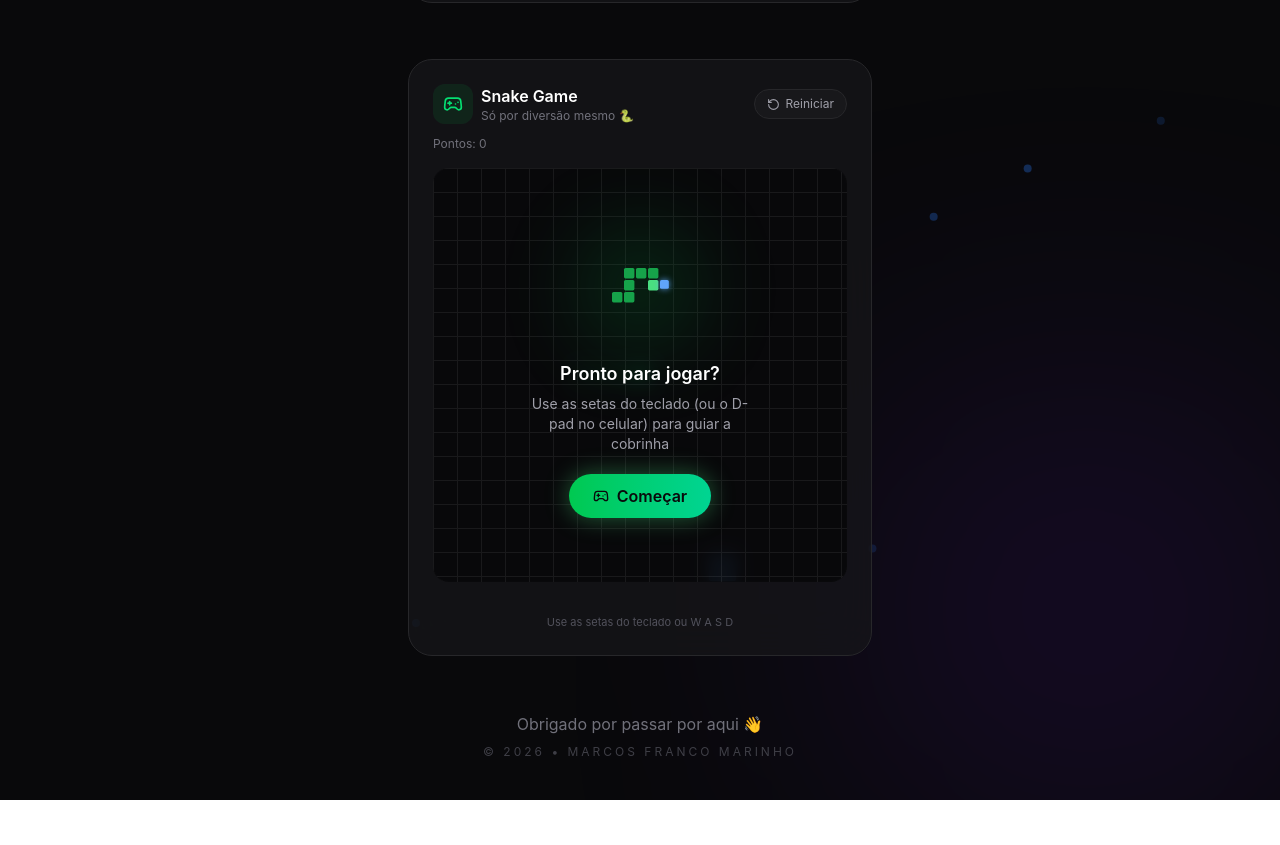
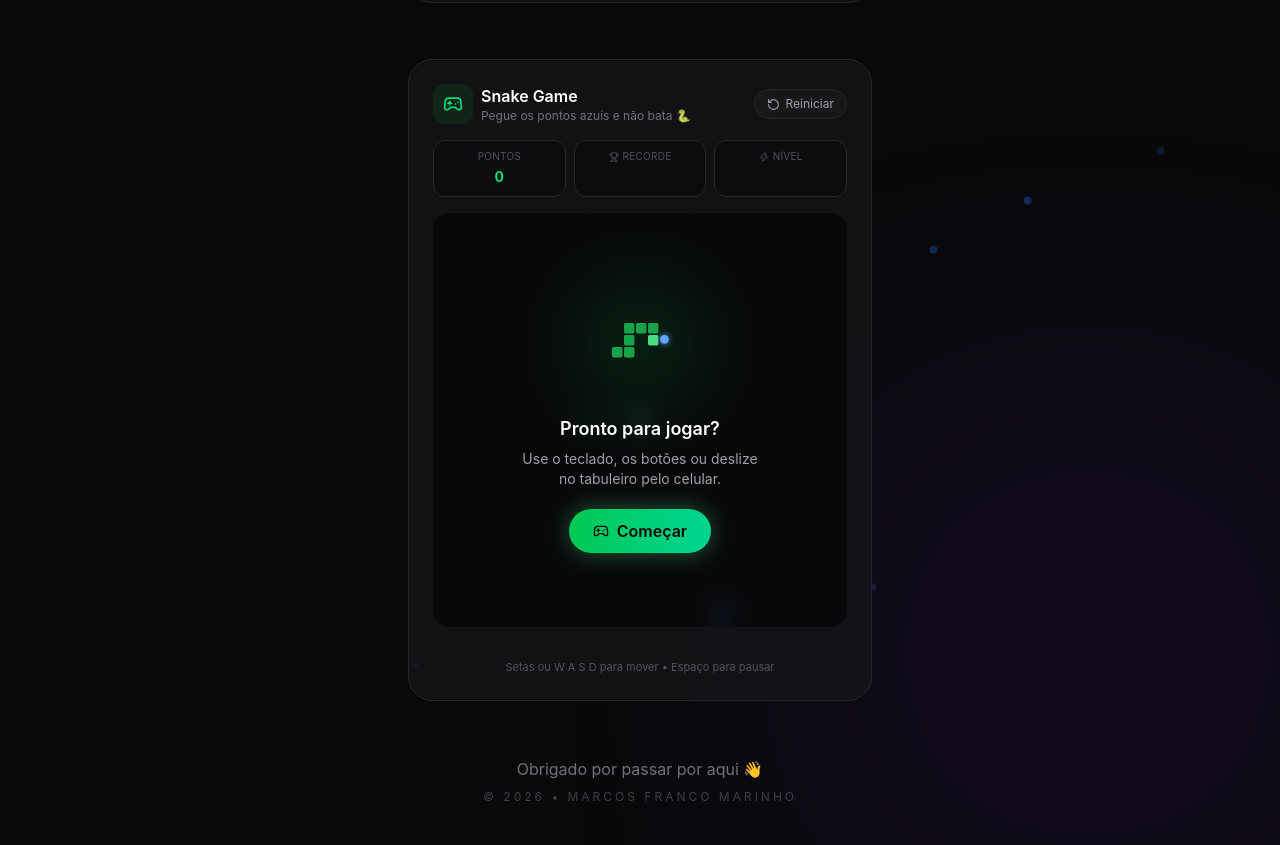
Before and after one commit to marcosfrancomarinho/meu-perfil, a React (Vite) app: page / in a window 1280 px wide. Shown: the part 1187-2032 px from the top of the page. Before the commit the page ends 1987 px from the top, so only its background shows below. Built offline with nearby package versions, Linux system fonts and the light colour scheme.

Commit message:
feat: enhance snake game interface and controls

```diff
--- a/src/components/SnakeGame/SnakeGame.tsx
+++ b/src/components/SnakeGame/SnakeGame.tsx
@@ -1,5 +1,5 @@
-import { useEffect } from 'react';
-import { Gamepad2, RotateCcw, Skull } from 'lucide-react';
+import { useEffect, useRef } from 'react';
+import { Gamepad2, Pause, Play, RotateCcw, Skull, Trophy, Zap } from 'lucide-react';
 import { AnimatePresence, motion } from 'framer-motion';
 import { useSnakeGame, type Direction } from '../../hooks/useSnakeGame';
 import { DPad } from './DPad';
@@ -10,9 +10,13 @@ const KEY_MAP: Record<string, Direction> = {
   ArrowLeft: 'LEFT',
   ArrowRight: 'RIGHT',
   w: 'UP',
+  W: 'UP',
   s: 'DOWN',
+  S: 'DOWN',
   a: 'LEFT',
+  A: 'LEFT',
   d: 'RIGHT',
+  D: 'RIGHT',
 };
 
 const START_ICON_CELLS = [
@@ -25,20 +29,68 @@ const START_ICON_CELLS = [
   { x: 60, y: 40, delay: 0.57 },
 ];
 
+const SWIPE_DISTANCE = 24;
+
 export function SnakeGame() {
-  const { snake, food, score, isGameOver, hasStarted, gridSize, setDirection, start, reset } = useSnakeGame();
+  const {
+    snake,
+    food,
+    score,
+    highScore,
+    level,
+    isGameOver,
+    isPaused,
+    hasStarted,
+    gridSize,
+    setDirection,
+    start,
+    togglePause,
+    reset,
+  } = useSnakeGame();
+
+  const touchStart = useRef<{ x: number; y: number } | null>(null);
 
   useEffect(() => {
     function handleKeyDown(event: KeyboardEvent) {
+      if (event.key === ' ' && hasStarted && !isGameOver) {
+        event.preventDefault();
+        togglePause();
+        return;
+      }
+
       const direction = KEY_MAP[event.key];
       if (!direction) return;
+
       event.preventDefault();
       setDirection(direction);
     }
 
     window.addEventListener('keydown', handleKeyDown);
     return () => window.removeEventListener('keydown', handleKeyDown);
-  }, [setDirection]);
+  }, [hasStarted, isGameOver, setDirection, togglePause]);
+
+  function handleTouchStart(event: React.TouchEvent<HTMLDivElement>) {
+    const touch = event.touches[0];
+    touchStart.current = { x: touch.clientX, y: touch.clientY };
+  }
+
+  function handleTouchEnd(event: React.TouchEvent<HTMLDivElement>) {
+    if (!touchStart.current) return;
+
+    const touch = event.changedTouches[0];
+    const deltaX = touch.clientX - touchStart.current.x;
+    const deltaY = touch.clientY - touchStart.current.y;
+    touchStart.current = null;
+
+    if (Math.max(Math.abs(deltaX), Math.abs(deltaY)) < SWIPE_DISTANCE) return;
+
+    if (Math.abs(deltaX) > Math.abs(deltaY)) {
+      setDirection(deltaX > 0 ? 'RIGHT' : 'LEFT');
+      return;
+    }
+
+    setDirection(deltaY > 0 ? 'DOWN' : 'UP');
+  }
 
   const snakeCells = new Set(snake.map((segment) => `${segment.x},${segment.y}`));
   const headKey = `${snake[0].x},${snake[0].y}`;
@@ -54,29 +106,62 @@ export function SnakeGame() {
       <div className='flex items-center justify-between gap-3'>
         <div className='flex items-center gap-2'>
           <div className='flex h-9 w-9 shrink-0 items-center justify-center rounded-xl bg-green-500/10 text-green-400 sm:h-10 sm:w-10'>
-            <Gamepad2 size={18} className='sm:size-5' />
+            <Gamepad2 size={18} aria-hidden='true' className='sm:size-5' />
           </div>
           <div>
             <h3 className='text-sm font-semibold sm:text-base'>Snake Game</h3>
-            <p className='text-[11px] text-zinc-500 sm:text-xs'>Só por diversão mesmo 🐍</p>
+            <p className='text-[11px] text-zinc-500 sm:text-xs'>Pegue os pontos azuis e não bata 🐍</p>
           </div>
         </div>
+
+        <div className='flex gap-2'>
+          {hasStarted && !isGameOver && (
+            <button
+              type='button'
+              onClick={togglePause}
+              aria-label={isPaused ? 'Continuar jogo' : 'Pausar jogo'}
+              className='flex h-9 w-9 items-center justify-center rounded-full border border-zinc-800 bg-zinc-900 text-zinc-400 transition hover:border-zinc-700 hover:text-white focus-visible:outline-none focus-visible:ring-2 focus-visible:ring-green-400'
+            >
+              {isPaused ? <Play size={14} aria-hidden='true' /> : <Pause size={14} aria-hidden='true' />}
+            </button>
+          )}
 
           <button
             type='button'
             onClick={reset}
-          className='flex shrink-0 items-center gap-1.5 rounded-full border border-zinc-800 bg-zinc-900 px-3 py-1.5 text-[11px] text-zinc-400 transition hover:border-zinc-700 hover:text-white sm:text-xs'
+            className='flex shrink-0 items-center gap-1.5 rounded-full border border-zinc-800 bg-zinc-900 px-3 py-1.5 text-[11px] text-zinc-400 transition hover:border-zinc-700 hover:text-white focus-visible:outline-none focus-visible:ring-2 focus-visible:ring-green-400 sm:text-xs'
           >
-          <RotateCcw size={13} />
+            <RotateCcw size={13} aria-hidden='true' />
             Reiniciar
           </button>
         </div>
+      </div>
 
-      <div className='mt-3 text-[11px] text-zinc-500 sm:text-xs'>Pontos: {score}</div>
+      <div className='mt-4 grid grid-cols-3 gap-2' aria-label='Estatísticas do jogo'>
+        <div className='rounded-xl border border-zinc-800 bg-zinc-950/60 px-2 py-2 text-center'>
+          <span className='block text-[10px] uppercase tracking-wide text-zinc-600'>Pontos</span>
+          <strong aria-live='polite' className='text-sm text-green-400'>{score}</strong>
+        </div>
+        <div className='rounded-xl border border-zinc-800 bg-zinc-950/60 px-2 py-2 text-center'>
+          <span className='flex items-center justify-center gap-1 text-[10px] uppercase tracking-wide text-zinc-600'>
+            <Trophy size={10} aria-hidden='true' /> Recorde
+          </span>
+          <strong className='text-sm text-amber-400'>{highScore}</strong>
+        </div>
+        <div className='rounded-xl border border-zinc-800 bg-zinc-950/60 px-2 py-2 text-center'>
+          <span className='flex items-center justify-center gap-1 text-[10px] uppercase tracking-wide text-zinc-600'>
+            <Zap size={10} aria-hidden='true' /> Nível
+          </span>
+          <strong className='text-sm text-blue-400'>{level}</strong>
+        </div>
+      </div>
 
       <div className='relative mt-4'>
         <div
-          className='mx-auto grid aspect-square w-full max-w-md gap-px overflow-hidden rounded-xl border border-zinc-800 bg-zinc-950 sm:rounded-2xl'
+          onTouchStart={handleTouchStart}
+          onTouchEnd={handleTouchEnd}
+          aria-label='Tabuleiro do jogo da cobrinha. No celular, deslize para mudar a direção.'
+          className='mx-auto grid aspect-square w-full max-w-md touch-none gap-px overflow-hidden rounded-xl border border-zinc-800 bg-zinc-950 sm:rounded-2xl'
           style={{ gridTemplateColumns: `repeat(${gridSize}, 1fr)` }}
         >
           {Array.from({ length: gridSize * gridSize }, (_, index) => {
@@ -90,11 +175,11 @@ export function SnakeGame() {
                 key={key}
                 className={
                   isHead
-                    ? 'rounded-[2px] bg-green-400'
+                    ? 'rounded-[2px] bg-green-300 shadow-[0_0_7px_rgba(134,239,172,.75)]'
                     : isBody
-                      ? 'rounded-[2px] bg-green-600/70'
+                      ? 'rounded-[2px] bg-green-600/75'
                       : isFood
-                        ? 'rounded-[2px] bg-blue-400 shadow-[0_0_6px_rgba(96,165,250,.9)]'
+                        ? 'animate-pulse rounded-full bg-blue-400 shadow-[0_0_8px_rgba(96,165,250,1)]'
                         : 'bg-zinc-900/40'
                 }
               />
@@ -110,15 +195,6 @@ export function SnakeGame() {
               exit={{ opacity: 0 }}
               className='absolute inset-0 z-10 flex flex-col items-center justify-center gap-4 overflow-hidden rounded-xl bg-zinc-950/95 px-6 text-center backdrop-blur-sm sm:rounded-2xl'
             >
-              <div
-                className='pointer-events-none absolute inset-0 opacity-[0.07]'
-                style={{
-                  backgroundImage:
-                    'linear-gradient(to right, #fff 1px, transparent 1px), linear-gradient(to bottom, #fff 1px, transparent 1px)',
-                  backgroundSize: '24px 24px',
-                }}
-              />
-
               <motion.div
                 initial={{ scale: 0.6, opacity: 0 }}
                 animate={{ scale: 1, opacity: 1 }}
@@ -131,7 +207,7 @@ export function SnakeGame() {
                   className='absolute inset-0 rounded-full bg-green-500/25 blur-2xl'
                 />
 
-                <svg viewBox='0 0 100 100' className='relative h-16 w-16 sm:h-20 sm:w-20' fill='none'>
+                <svg viewBox='0 0 100 100' className='relative h-16 w-16 sm:h-20 sm:w-20' fill='none' aria-hidden='true'>
                   {START_ICON_CELLS.map((cell, index) => (
                     <motion.rect
                       key={`${cell.x}-${cell.y}`}
@@ -146,13 +222,12 @@ export function SnakeGame() {
                       transition={{ delay: cell.delay, type: 'spring', stiffness: 260 }}
                     />
                   ))}
-
                   <motion.rect
                     x='75'
                     y='40'
                     width='11'
                     height='11'
-                    rx='2'
+                    rx='5.5'
                     fill='#60a5fa'
                     initial={{ opacity: 0, scale: 0 }}
                     animate={{ opacity: [0, 1, 1], scale: [0, 1.3, 1] }}
@@ -164,8 +239,8 @@ export function SnakeGame() {
 
               <div className='relative space-y-1.5'>
                 <p className='text-base font-semibold sm:text-lg'>Pronto para jogar?</p>
-                <p className='max-w-[240px] text-xs text-zinc-400 sm:text-sm'>
-                  Use as setas do teclado (ou o D-pad no celular) para guiar a cobrinha
+                <p className='max-w-[250px] text-xs text-zinc-400 sm:text-sm'>
+                  Use o teclado, os botões ou deslize no tabuleiro pelo celular.
                 </p>
               </div>
 
@@ -174,11 +249,31 @@ export function SnakeGame() {
                 onClick={start}
                 whileHover={{ scale: 1.04 }}
                 whileTap={{ scale: 0.96 }}
-                className='relative mt-1 flex items-center gap-2 rounded-full bg-gradient-to-r from-green-500 to-emerald-400 px-6 py-2.5 text-sm font-semibold text-zinc-950 shadow-[0_0_25px_rgba(74,222,128,.4)] transition sm:text-base'
+                className='relative mt-1 flex items-center gap-2 rounded-full bg-gradient-to-r from-green-500 to-emerald-400 px-6 py-2.5 text-sm font-semibold text-zinc-950 shadow-[0_0_25px_rgba(74,222,128,.4)] transition focus-visible:outline-none focus-visible:ring-2 focus-visible:ring-white sm:text-base'
               >
-                <Gamepad2 size={16} />
+                <Gamepad2 size={16} aria-hidden='true' />
                 Começar
               </motion.button>
+            </motion.div>
+          )}
+
+          {isPaused && (
+            <motion.div
+              initial={{ opacity: 0 }}
+              animate={{ opacity: 1 }}
+              exit={{ opacity: 0 }}
+              className='absolute inset-0 z-10 flex flex-col items-center justify-center gap-3 rounded-xl bg-zinc-950/85 text-center backdrop-blur-sm sm:rounded-2xl'
+            >
+              <Pause size={32} className='text-blue-400' aria-hidden='true' />
+              <p className='font-semibold'>Jogo pausado</p>
+              <button
+                type='button'
+                onClick={togglePause}
+                className='flex items-center gap-2 rounded-full bg-blue-500 px-5 py-2 text-sm font-semibold text-white transition hover:bg-blue-400 focus-visible:outline-none focus-visible:ring-2 focus-visible:ring-white'
+              >
+                <Play size={15} aria-hidden='true' />
+                Continuar
+              </button>
             </motion.div>
           )}
 
@@ -195,14 +290,19 @@ export function SnakeGame() {
                 transition={{ type: 'spring', stiffness: 200 }}
                 className='flex h-14 w-14 items-center justify-center rounded-full bg-red-500/15 text-red-400'
               >
-                <Skull size={26} />
+                <Skull size={26} aria-hidden='true' />
               </motion.div>
               <p className='text-sm font-semibold sm:text-base'>Game over 💀</p>
-              <p className='text-xs text-zinc-400 sm:text-sm'>Pontuação final: {score}</p>
+              <p className='text-xs text-zinc-400 sm:text-sm'>
+                Você fez {score} ponto{score === 1 ? '' : 's'}.
+              </p>
+              {score > 0 && score === highScore && (
+                <p className='text-xs font-semibold text-amber-400'>Novo recorde! 🏆</p>
+              )}
               <button
                 type='button'
                 onClick={reset}
-                className='mt-1 rounded-full border border-green-500/40 bg-green-500/10 px-4 py-1.5 text-xs text-green-300 transition hover:bg-green-500/20 sm:text-sm'
+                className='mt-1 rounded-full border border-green-500/40 bg-green-500/10 px-4 py-1.5 text-xs text-green-300 transition hover:bg-green-500/20 focus-visible:outline-none focus-visible:ring-2 focus-visible:ring-green-400 sm:text-sm'
               >
                 Jogar de novo
               </button>
@@ -215,7 +315,10 @@ export function SnakeGame() {
         <DPad onPress={setDirection} />
       </div>
 
-      <p className='mt-4 hidden text-center text-[11px] text-zinc-600 sm:block'>Use as setas do teclado ou W A S D</p>
+      <p className='mt-4 text-center text-[11px] text-zinc-600'>
+        <span className='sm:hidden'>Use os botões ou deslize no tabuleiro</span>
+        <span className='hidden sm:inline'>Setas ou W A S D para mover • Espaço para pausar</span>
+      </p>
     </motion.section>
   );
 }
```
Lines whose indentation alone changed are shown as unchanged.
